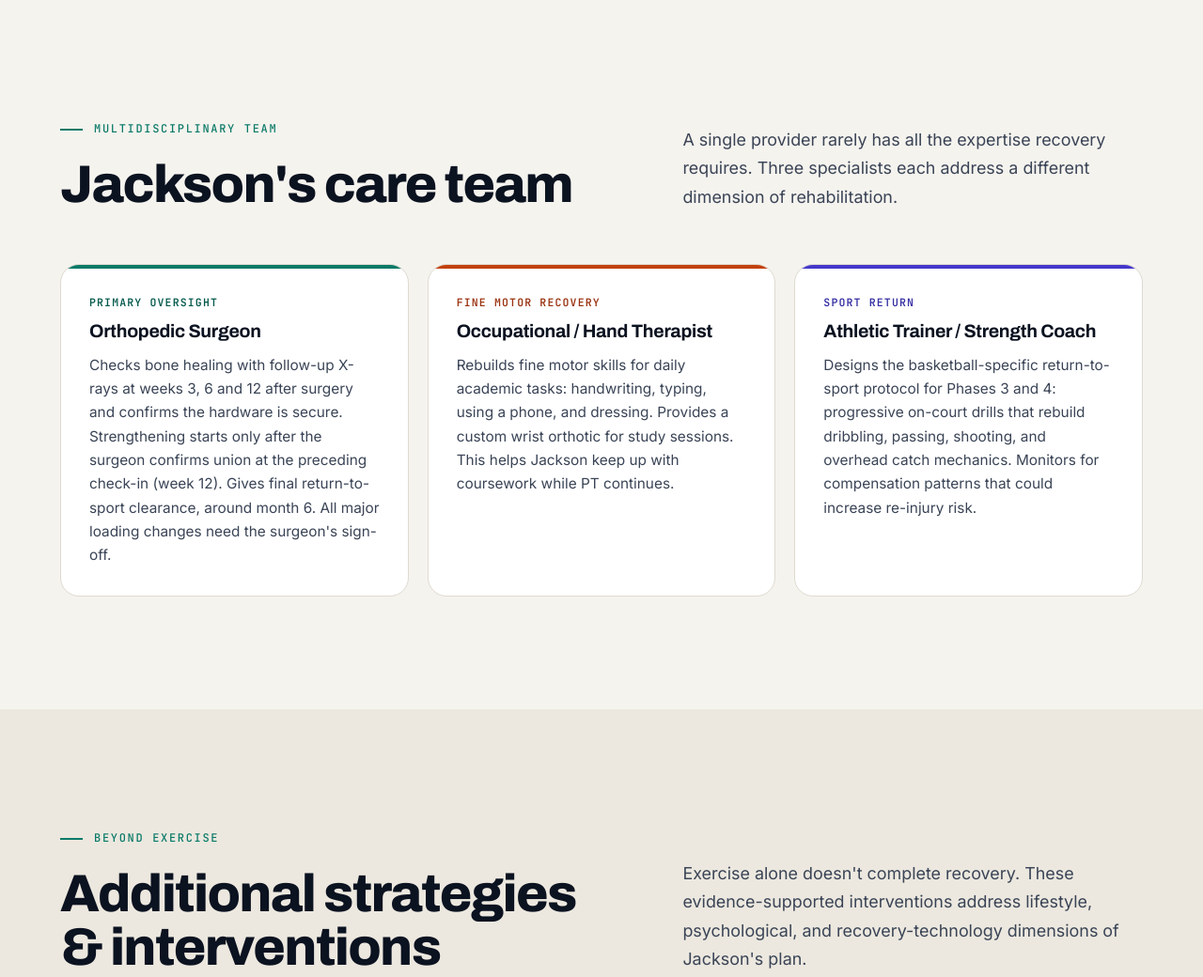
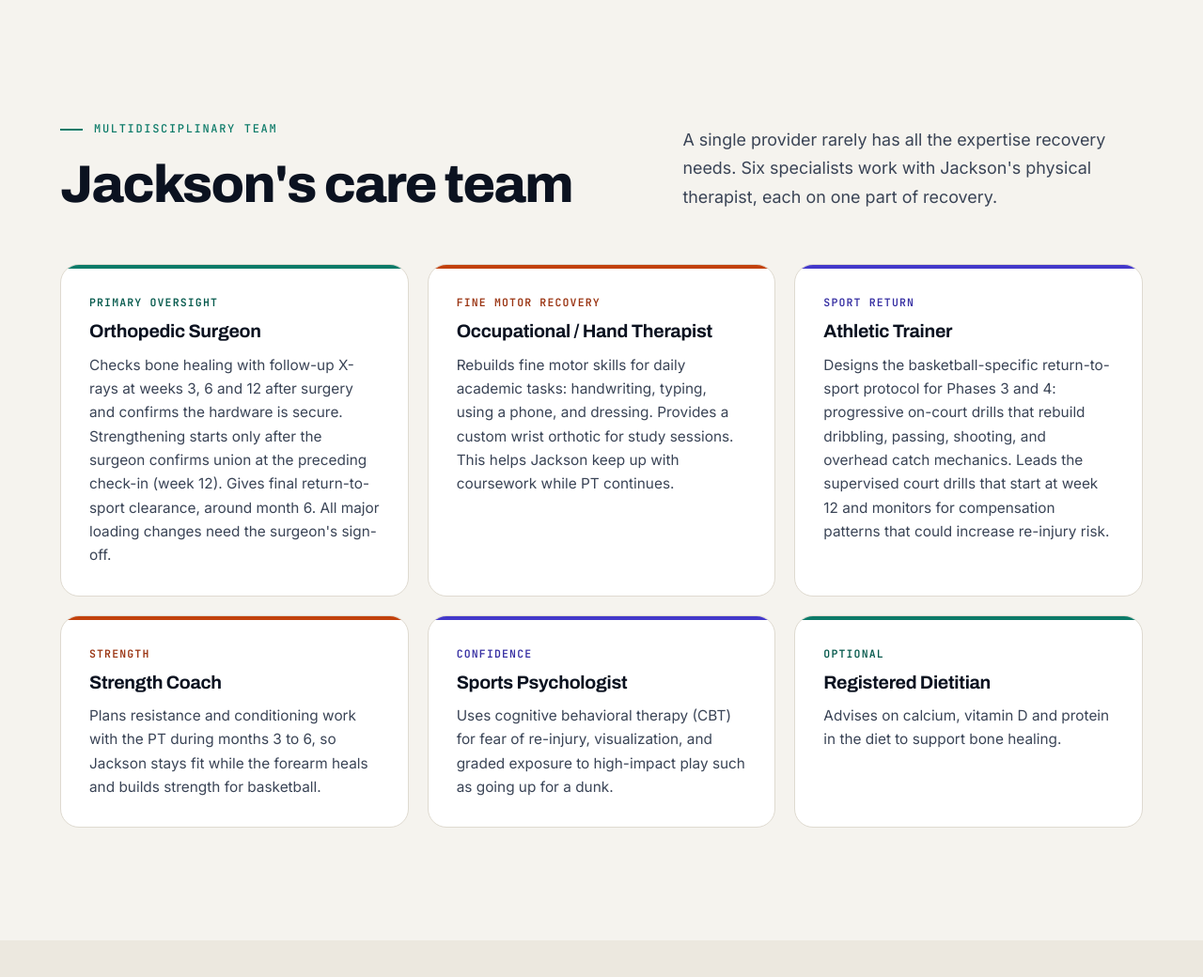
Before and after one commit to Armaghan-Z/cava-pt, a plain HTML site: page care-plan.html in a window 1280 px wide. Shown: the part 5460-6500 px from the top of the page at 94% size. Drawn offline with Linux system fonts and the light colour scheme.

Commit message:
Task 9: Expand the care team
Add strength coach, sports psychologist and optional registered
dietitian; update team text and the specialist stat.

Co-Authored-By: Claude Opus 5.5 <noreply@anthropic.com>

```diff
--- a/care-plan.html
+++ b/care-plan.html
@@ -244,12 +244,15 @@
           <span class="eyebrow reveal">Multidisciplinary Team</span>
           <h2 class="title reveal">Jackson's care team</h2>
         </div>
-        <p class="lead reveal">A single provider rarely has all the expertise recovery requires. Three specialists each address a different dimension of rehabilitation.</p>
+        <p class="lead reveal">A single provider rarely has all the expertise recovery needs. Six specialists work with Jackson's physical therapist, each on one part of recovery.</p>
       </div>
       <div class="grid grid-3">
         <article class="card card--accent card--lift p1 reveal"><div class="card__kicker">Primary Oversight</div><h3 class="card__title">Orthopedic Surgeon</h3><p>Checks bone healing with follow-up X-rays at weeks 3, 6 and 12 after surgery and confirms the hardware is secure. Strengthening starts only after the surgeon confirms union at the preceding check-in (week 12). Gives final return-to-sport clearance, around month 6. All major loading changes need the surgeon's sign-off.</p></article>
         <article class="card card--accent card--lift p2 reveal"><div class="card__kicker">Fine Motor Recovery</div><h3 class="card__title">Occupational / Hand Therapist</h3><p>Rebuilds fine motor skills for daily academic tasks: handwriting, typing, using a phone, and dressing. Provides a custom wrist orthotic for study sessions. This helps Jackson keep up with coursework while PT continues.</p></article>
-        <article class="card card--accent card--lift p3 reveal"><div class="card__kicker">Sport Return</div><h3 class="card__title">Athletic Trainer / Strength Coach</h3><p>Designs the basketball-specific return-to-sport protocol for Phases 3 and 4: progressive on-court drills that rebuild dribbling, passing, shooting, and overhead catch mechanics. Monitors for compensation patterns that could increase re-injury risk.</p></article>
+        <article class="card card--accent card--lift p3 reveal"><div class="card__kicker">Sport Return</div><h3 class="card__title">Athletic Trainer</h3><p>Designs the basketball-specific return-to-sport protocol for Phases 3 and 4: progressive on-court drills that rebuild dribbling, passing, shooting, and overhead catch mechanics. Leads the supervised court drills that start at week 12 and monitors for compensation patterns that could increase re-injury risk.</p></article>
+        <article class="card card--accent card--lift p2 reveal"><div class="card__kicker">Strength</div><h3 class="card__title">Strength Coach</h3><p>Plans resistance and conditioning work with the PT during months 3 to 6, so Jackson stays fit while the forearm heals and builds strength for basketball.</p></article>
+        <article class="card card--accent card--lift p3 reveal"><div class="card__kicker">Confidence</div><h3 class="card__title">Sports Psychologist</h3><p>Uses cognitive behavioral therapy (CBT) for fear of re-injury, visualization, and graded exposure to high-impact play such as going up for a dunk.</p></article>
+        <article class="card card--accent card--lift p1 reveal"><div class="card__kicker">Optional</div><h3 class="card__title">Registered Dietitian</h3><p>Advises on calcium, vitamin D and protein in the diet to support bone healing.</p></article>
       </div>
     </div>
   </section>
```
Also changed, not shown: index.html (+2 -2 lines).
